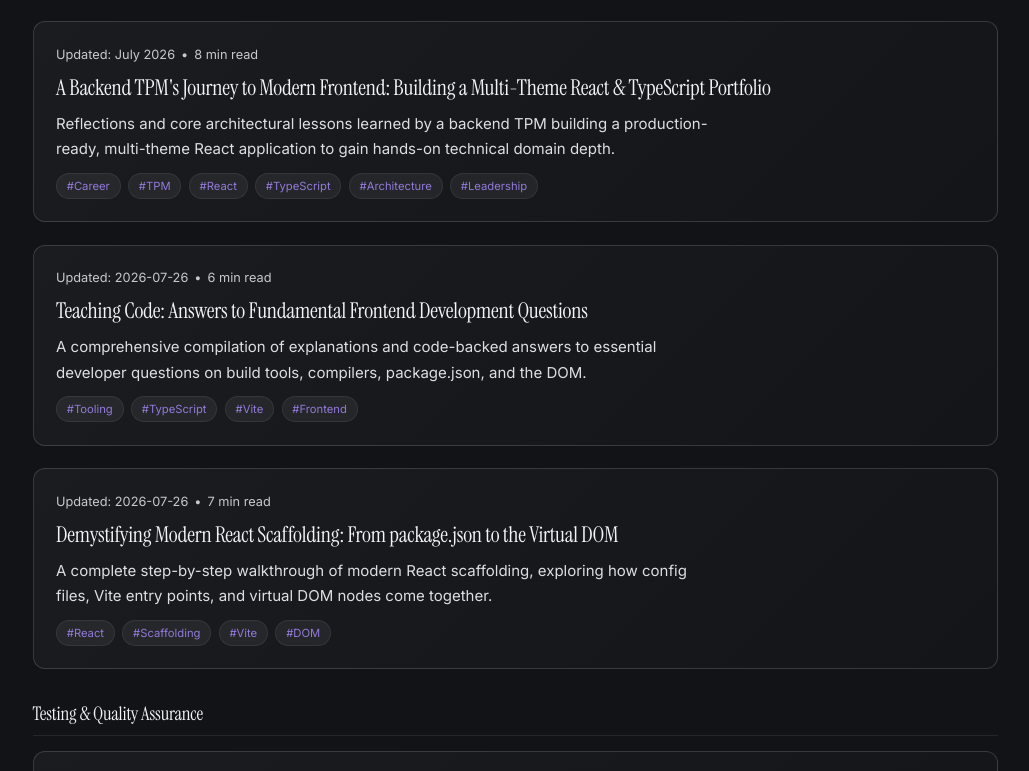
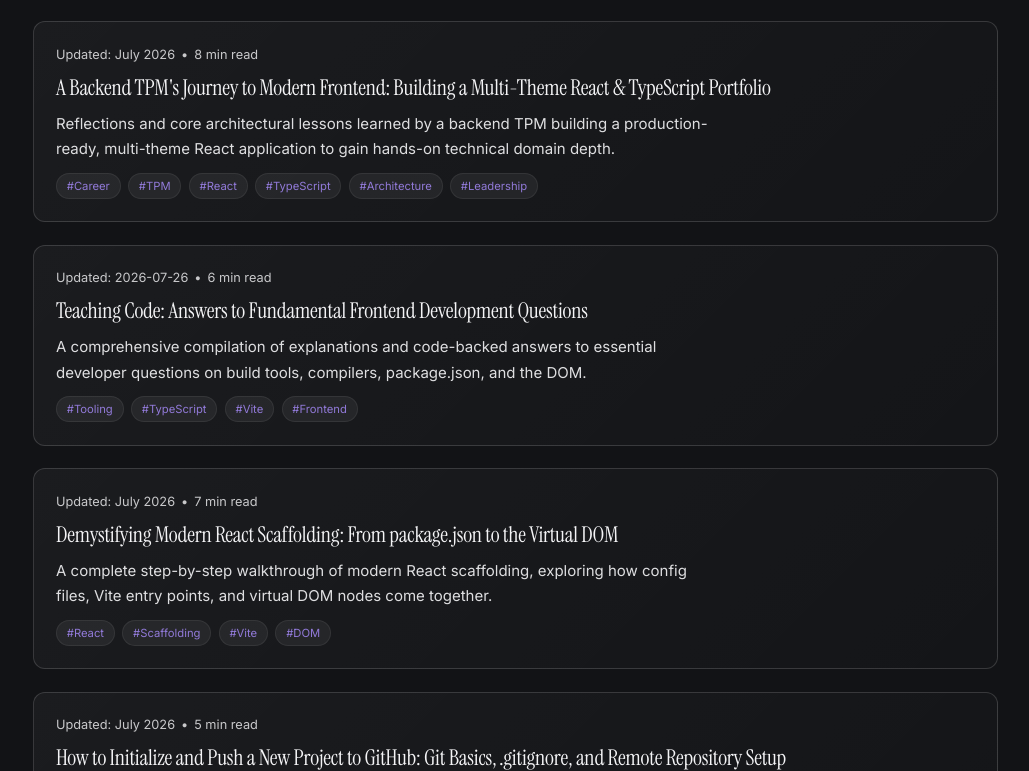
Before and after one commit to chris-lau/personalWebsite, a React (Vite) app in the folder frontend/: page /blog in a window 1280 px wide. Shown: the part 2029-2800 px from the top of the page, without its empty margins (125-1154 px from the left). Built offline with nearby package versions, Linux system fonts and the light colour scheme.

Commit message:
fix(build): re-add missing blog post entry to resolve unused import error

```diff
--- a/frontend/src/data/blogPosts.ts
+++ b/frontend/src/data/blogPosts.ts
@@ -163,13 +163,26 @@ export const blogPostsData: BlogPost[] = [
     slug: 'demystifying-react-scaffolding',
     title: 'Demystifying Modern React Scaffolding: From package.json to the Virtual DOM',
     description: 'A complete step-by-step walkthrough of modern React scaffolding, exploring how config files, Vite entry points, and virtual DOM nodes come together.',
-    updatedDate: '2026-07-26',
+    updatedDate: 'July 2026',
     readTime: '7 min read',
     tags: ['React', 'Scaffolding', 'Vite', 'DOM'],
     author: 'Chris Lau',
     category: 'Developer Workflows & Tooling',
     featured: false,
     content: demystifyingScaffoldingContent,
+  },
+  {
+    id: 'how-to-push-project-to-github',
+    slug: 'how-to-push-project-to-github',
+    title: 'How to Initialize and Push a New Project to GitHub: Git Basics, .gitignore, and Remote Repository Setup',
+    description: 'A straightforward beginner guide covering git repository initialization, configuring .gitignore for Node/Vite projects, staging commits, creating a GitHub repository, and pushing code.',
+    updatedDate: 'July 2026',
+    readTime: '5 min read',
+    tags: ['Git', 'GitHub', 'Version Control', 'DevOps', 'Workflows'],
+    author: 'Chris Lau',
+    category: 'Developer Workflows & Tooling',
+    featured: false,
+    content: howToPushProjectToGithubContent,
   },
 ];
 
```
